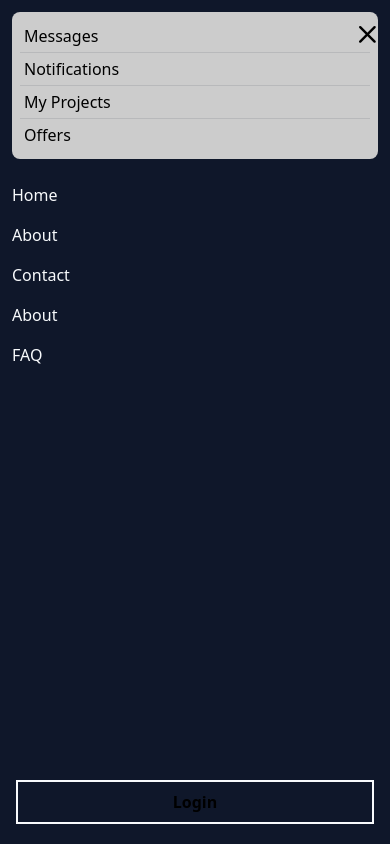
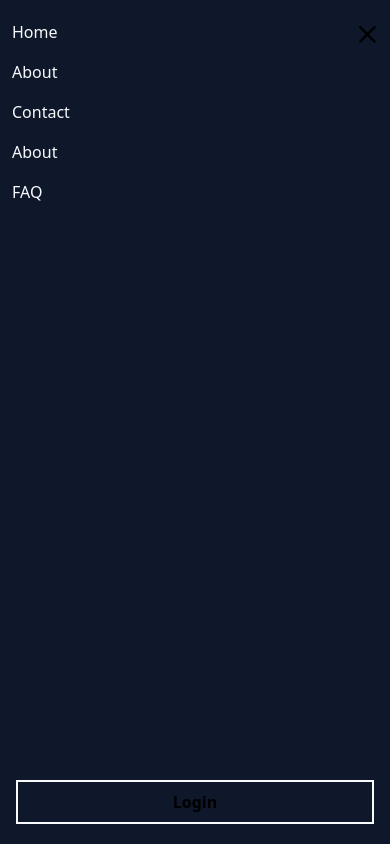
Before and after one commit to ErrolNtetha/lancing-client, a Next.js app: page / in a window 390 px wide. Both pictures are taken after a click on the icon 351 px from the left and 33 px from the top of the page. Shown: the top 844 px of the page. Built offline with nearby package versions, Linux system fonts and the light colour scheme; no server answers; the database is empty.

Commit message:
feat: hide messages component when user not logged in

```diff
--- a/components/organisms/header/mobileMenu.tsx
+++ b/components/organisms/header/mobileMenu.tsx
@@ -37,6 +37,7 @@ export const MobileMenu = ({ handleMenuToggle, isClient, auth, displayName, avat
                     </span>
                 </section>
             )}
+            {auth && (
                 <section className='bg-gray p-2 mb-4 rounded-lg'>
                     <ul className='text-black divide-y divide-slate divide-opacity-10'>
                         <li className={`flex items-center justify-between  ${totalMessages && 'font-bold'} p-1 hover:bg-opacity-10 hover:cursor-pointer`}> Messages <DigitCounter count={totalMessages} /> </li>
@@ -45,6 +46,7 @@ export const MobileMenu = ({ handleMenuToggle, isClient, auth, displayName, avat
                         <li className='flex items-center justify-between p-1 hover:cursor-pointer'> Offers </li>
                     </ul>
                 </section>
+            )}
             <Nav />
         </section>
     );
```
Lines whose indentation alone changed are shown as unchanged.
